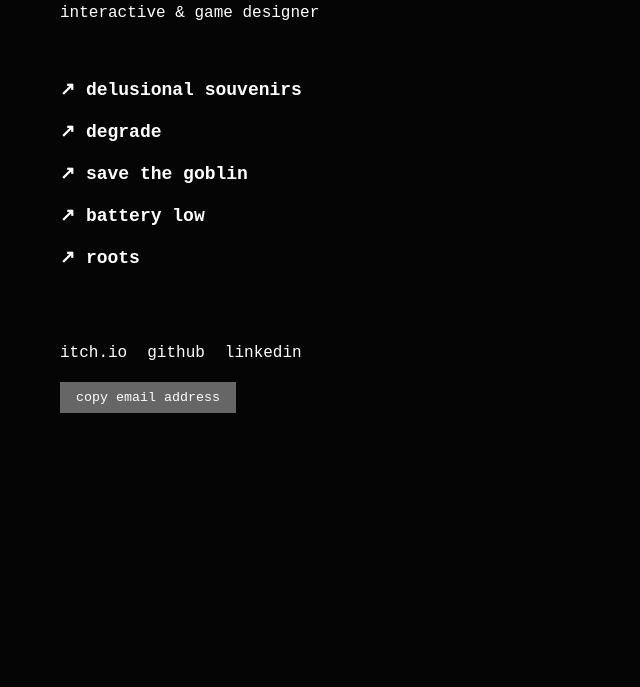
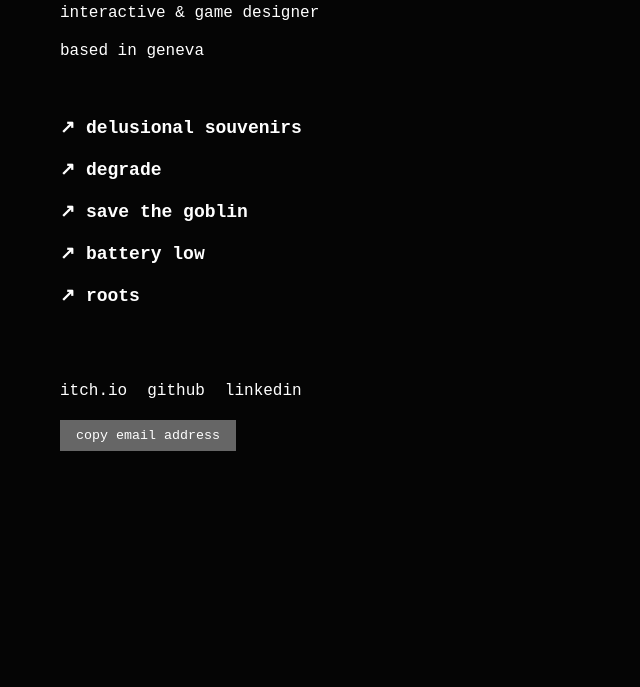
Before and after one commit to oserratr/portfolio2025, a plain HTML site: page index.html in a window 1280 px wide. Shown: the part 113-800 px from the top of the page, without its empty margins (0-640 px from the left). Drawn offline with Linux system fonts and the light colour scheme.

Commit message:
Update index.html

```diff
--- a/index.html
+++ b/index.html
@@ -81,6 +81,7 @@
   <div class="content">
     <h1>oceane serrat</h1>
     <p>interactive & game designer</p>
+    <p>based in geneva</p>
 
     <br><br>
 
```
